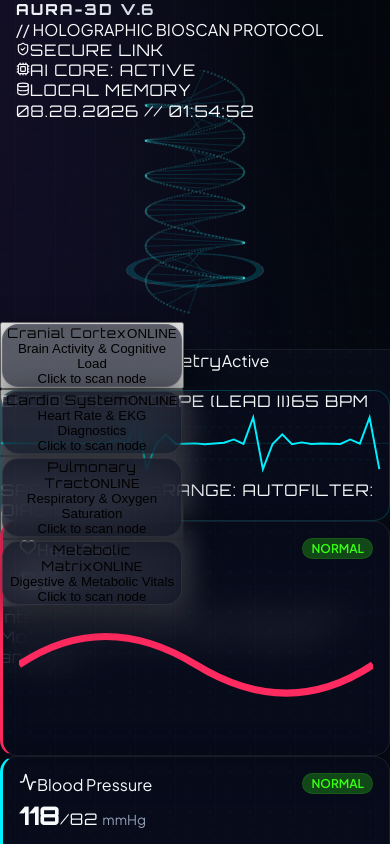
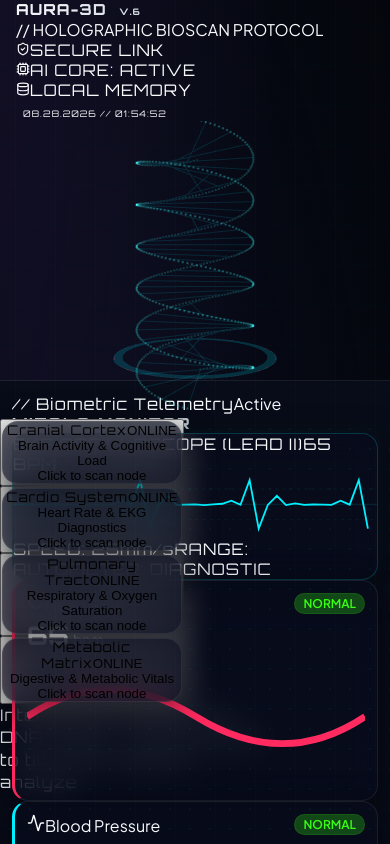
Before and after one commit to ruturaj-8008/medical-checkup-3d, a React (Vite) app: page / in a window 390 px wide. Shown: the top 844 px of the page. Built offline with nearby package versions, Linux system fonts and the light colour scheme.

Commit message:
Auto-commit from task cmb914095c

```diff
--- a/src/index.css
+++ b/src/index.css
@@ -436,20 +436,46 @@ body {
   }
 }
 
-/* Mobile Devices (max-width: 768px) */
-@media (max-width: 768px) {
+/* Mobile Devices (below 768px) */
+@media (max-width: 767px) {
+  :root {
+    --header-height: auto;
+  }
+
+  body {
+    overflow-y: auto;
+  }
+
   .app-container {
     grid-template-columns: 1fr;
-    grid-template-rows: var(--header-height) 320px auto auto;
+    grid-template-rows: auto 300px auto auto;
+    min-width: 0;
   }
 
   header.col-span-3 {
     grid-column: span 1;
+    min-height: 64px;
+    padding: 10px 12px !important;
+    gap: 10px;
+  }
+
+  header .hud-title {
+    font-size: 0.95rem !important;
+    letter-spacing: 1px;
+  }
+
+  header .hud-font.text-cyan {
+    max-width: 145px;
+    padding: 5px 7px;
+    font-size: 9px;
+    overflow: hidden;
+    text-overflow: ellipsis;
+    white-space: nowrap;
   }
 
   main {
     grid-column: span 1;
-    height: 320px;
+    height: 300px;
   }
 
   aside {
@@ -466,6 +492,28 @@ body {
   aside:last-of-type {
     grid-column: 1;
     grid-row: 4;
+  }
+
+  aside > div {
+    padding: 12px;
+  }
+
+  .metric-card {
+    padding: 12px;
+  }
+
+  .metric-value {
+    font-size: 1.75rem;
+  }
+
+  .w-56 {
+    width: min(180px, calc(100vw - 72px)) !important;
+    left: 24px !important;
+  }
+
+  .absolute.bottom-6 > p {
+    max-width: 270px;
+    line-height: 1.4;
   }
 }
 
@@ -485,14 +533,18 @@ body {
   }
 
   .app-container {
-    grid-template-rows: var(--header-height) 280px auto auto;
+    grid-template-rows: auto 260px auto auto;
   }
 
   main {
-    height: 280px;
+    height: 260px;
   }
 
   .metric-value {
     font-size: 1.6rem !important;
   }
+
+  .metric-header {
+    gap: 8px;
+  }
 }
```
